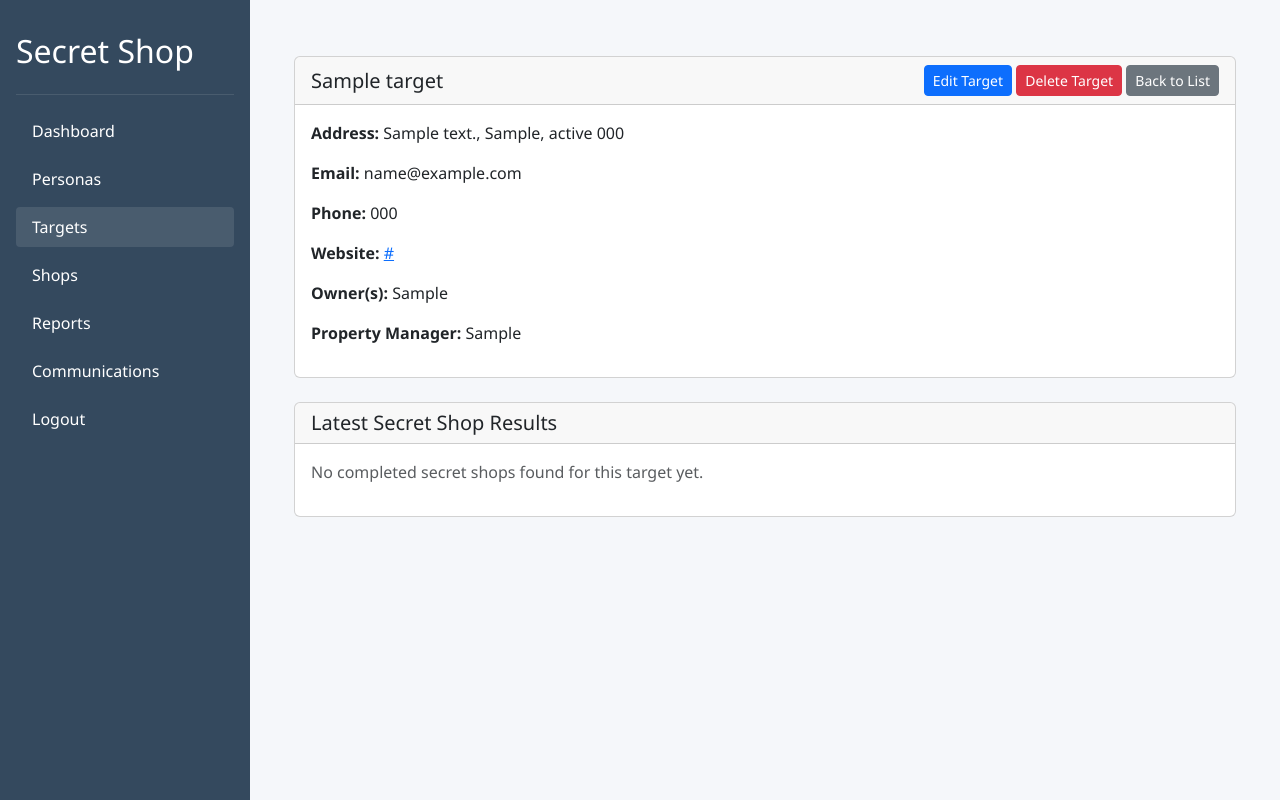
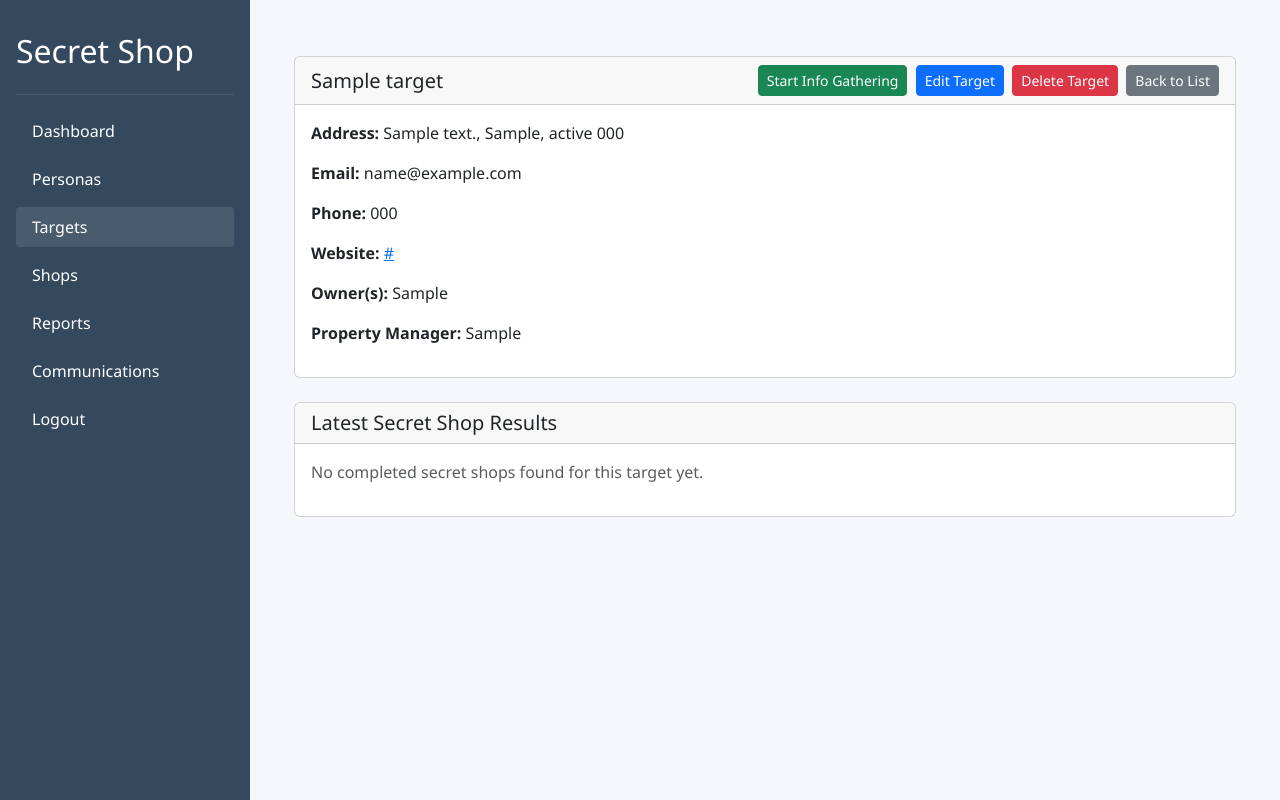
Before and after one commit to JacobTheis/secret-shopper, a Django app: page /targets/00000000-0000-0000-0000-000000000001/ in a window 1280 px wide. Run offline with Django 5.2, Linux system fonts and the light colour scheme; a user stored in the database is signed in; tables that the repository leaves empty hold one stand-in row (values such as "Sample post"); parts of the project's set-up code (start-up, migrations or seed data) failed here and were passed over.

Commit message:
feat: add button to start info gathering for a target

```diff
--- a/apps/targets/templates/targets/target_detail.html
+++ b/apps/targets/templates/targets/target_detail.html
@@ -20,11 +20,14 @@
         <div class="card-header d-flex justify-content-between align-items-center">
             <h1 class="card-title h5 mb-0">{{ target.name }}</h1>
             <div>
-                <a href="{% url 'targets:update' target.pk %}" class="btn btn-primary btn-sm">Edit Target</a>
-                <a href="{% url 'targets:delete' target.pk %}" class="btn btn-danger btn-sm">Delete Target</a>
-                <a href="{% url 'targets:index' %}" class="btn btn-secondary btn-sm">Back to List</a>
-                {# Add button to trigger a new shop? #}
-                {# <a href="#" class="btn btn-success btn-sm">Start New Shop</a> #}
+                {# Form to trigger the info gathering shop #}
+                <form action="{% url 'targets:start_shop' target.pk %}" method="post" class="d-inline">
+                    {% csrf_token %}
+                    <button type="submit" class="btn btn-success btn-sm">Start Info Gathering</button>
+                </form>
+                <a href="{% url 'targets:update' target.pk %}" class="btn btn-primary btn-sm ms-1">Edit Target</a>
+                <a href="{% url 'targets:delete' target.pk %}" class="btn btn-danger btn-sm ms-1">Delete Target</a>
+                <a href="{% url 'targets:index' %}" class="btn btn-secondary btn-sm ms-1">Back to List</a>
             </div>
         </div>
         <div class="card-body">
--- a/apps/targets/urls.py
+++ b/apps/targets/urls.py
@@ -14,4 +14,6 @@ urlpatterns = [
     path('<uuid:pk>/update/', views.TargetUpdateView.as_view(), name='update'),
     # Delete target
     path('<uuid:pk>/delete/', views.TargetDeleteView.as_view(), name='delete'),
+    # URL to trigger the start of a new shop's info gathering phase
+    path('<uuid:pk>/start-shop/', views.StartShopView.as_view(), name='start_shop'),
 ]
--- a/apps/targets/views.py
+++ b/apps/targets/views.py
@@ -3,11 +3,18 @@ from django.views.generic import (
 )
 from django.contrib.auth.mixins import LoginRequiredMixin
 from django.urls import reverse_lazy
+from django.views import View
+from django.shortcuts import get_object_or_404, redirect
+from django.contrib.auth.mixins import LoginRequiredMixin
+from django.urls import reverse_lazy
 from django.contrib import messages
+from django.utils import timezone # Import timezone
 from .models import Target
 from .forms import TargetForm
 # Import the necessary models from the 'shops' app
 from apps.shops.models import Shop, ShopResult, CommunityInfo, Amenity, CommunityPage, FloorPlan
+# Placeholder for the actual Celery task - adjust the import path as needed
+# from apps.shops.tasks import start_information_gathering_task
 
 
 class TargetsView(LoginRequiredMixin, ListView):
@@ -144,3 +151,54 @@ class TargetDeleteView(LoginRequiredMixin, DeleteView):
     def delete(self, request, *args, **kwargs):
         messages.success(request, 'Target deleted successfully.')
         return super().delete(request, *args, **kwargs)
+
+
+class StartShopView(LoginRequiredMixin, View):
+    """Handles the request to start the information gathering phase for a target."""
+    login_url = '/accounts/login/'
+    redirect_field_name = 'next'
+
+    def post(self, request, *args, **kwargs):
+        target_pk = kwargs.get('pk')
+        target = get_object_or_404(Target, pk=target_pk)
+
+        # Check if an info gathering shop is already in progress for this target
+        # You might want to refine this logic based on your exact requirements
+        # (e.g., allow restarting, check for recent failures, etc.)
+        existing_shop = Shop.objects.filter(
+            target=target,
+            status__in=[Shop.Status.PENDING, Shop.Status.GATHERING_INFO]
+        ).first()
+
+        if existing_shop:
+            messages.warning(request, f"An information gathering process is already running or pending for '{target.name}'.")
+        else:
+            # Create a new shop instance
+            new_shop = Shop.objects.create(
+                target=target,
+                user=request.user, # Associate with the user initiating the shop
+                status=Shop.Status.PENDING, # Start as pending, task will update
+                start_time=timezone.now() # Record start time
+                # end_time will be set upon completion
+            )
+
+            # Trigger the asynchronous task (replace with actual task import and call)
+            # start_information_gathering_task.delay(new_shop.id)
+            # print(f"Placeholder: Triggering info gathering task for Shop ID: {new_shop.id}") # Placeholder action
+
+            # For now, simulate task start by setting status (REMOVE THIS IN PRODUCTION)
+            new_shop.status = Shop.Status.GATHERING_INFO
+            new_shop.save()
+            # --- End Simulation ---
+
+            messages.success(request, f"Started information gathering for '{target.name}'.")
+
+        # Redirect back to the target detail page
+        return redirect('targets:detail', pk=target.pk)
+
+    def get(self, request, *args, **kwargs):
+        # Handle GET requests by redirecting away or showing an error,
+        # as this action should only be triggered by POST.
+        target_pk = kwargs.get('pk')
+        messages.error(request, "Invalid request method.")
+        return redirect('targets:detail', pk=target_pk)
```
